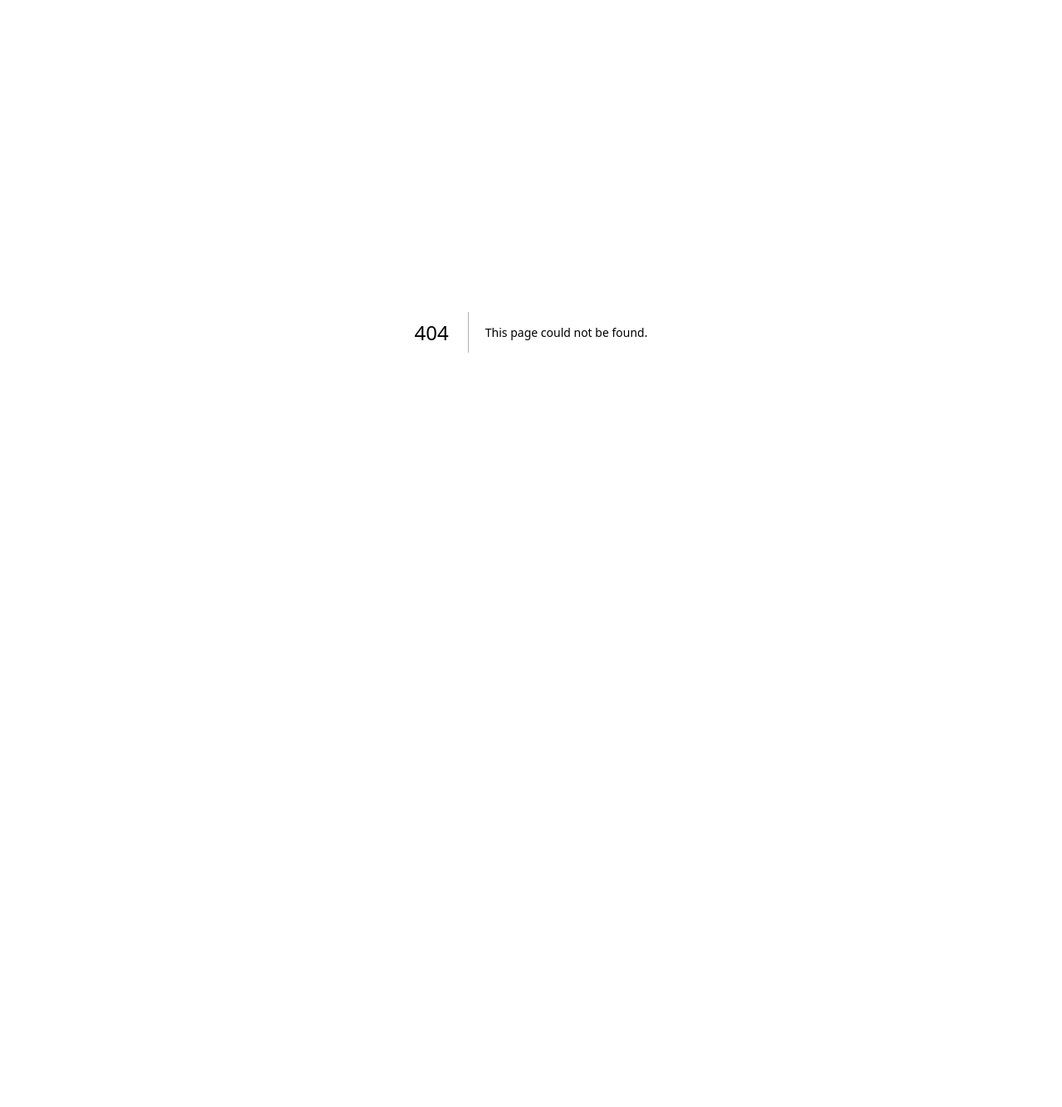
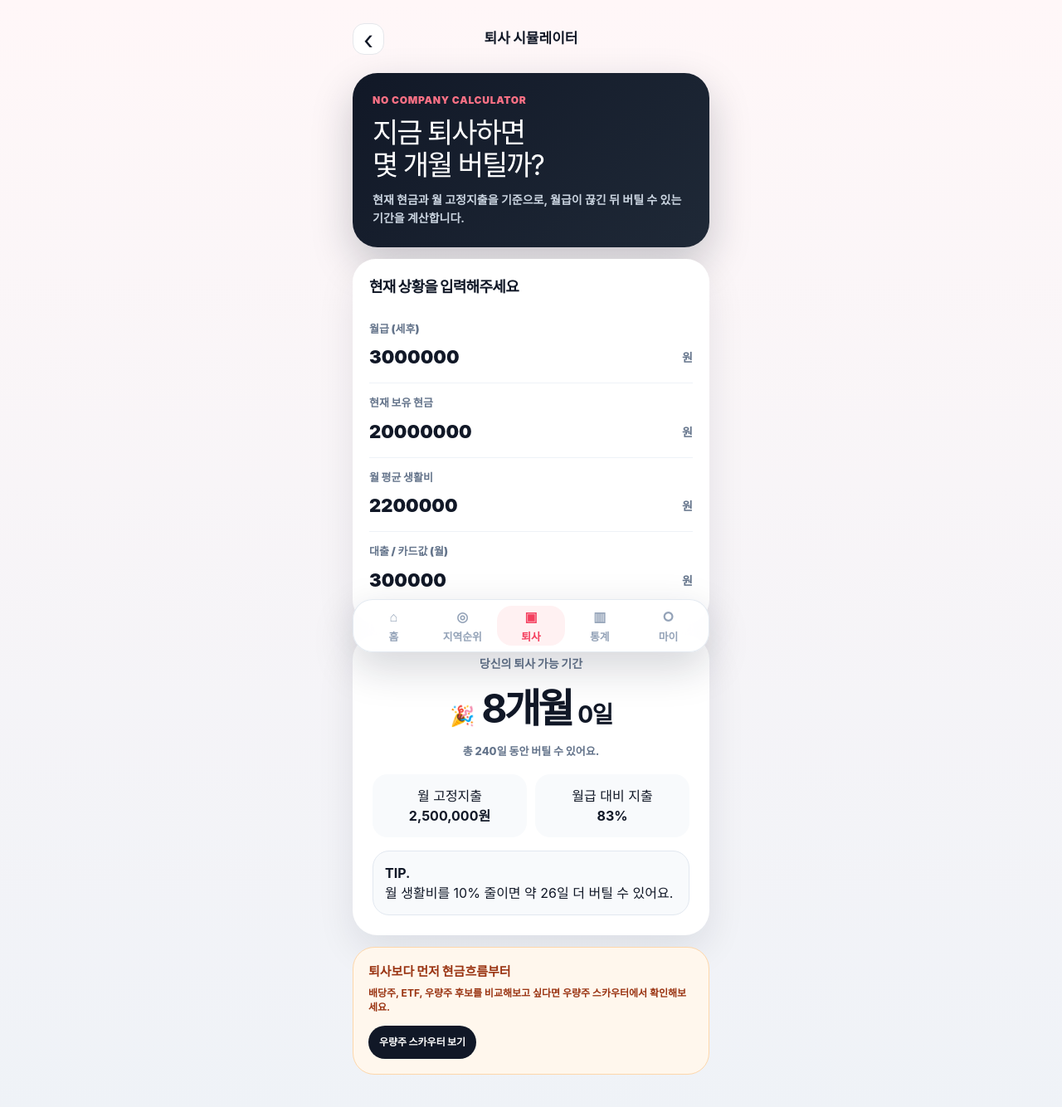
Before and after one commit to DcoyA/nocompany, a Next.js app: page /simulator in a window 1280 px wide. Before the commit this address had no page. Shown: the top 1334 px of the page at 83% size. Before the commit the page ends 800 px from the top, so only its background shows below. Built offline with nearby package versions, Linux system fonts and the light colour scheme.

Commit message:
Create page.js

```diff
--- /dev/null
+++ b/app/simulator/page.js
@@ -0,0 +1,318 @@
+"use client";
+
+import { useMemo, useState } from "react";
+import AppHeader from "../../components/AppHeader";
+import BottomNav from "../../components/BottomNav";
+
+export default function SimulatorPage() {
+  const [salary, setSalary] = useState(3000000);
+  const [cash, setCash] = useState(20000000);
+  const [livingCost, setLivingCost] = useState(2200000);
+  const [debtCost, setDebtCost] = useState(300000);
+
+  const result = useMemo(() => {
+    const monthlyCost = Number(livingCost || 0) + Number(debtCost || 0);
+    const runwayMonths = monthlyCost > 0 ? Number(cash || 0) / monthlyCost : 0;
+    const fullMonths = Math.floor(runwayMonths);
+    const remainDays = Math.floor((runwayMonths - fullMonths) * 30);
+    const totalDays = Math.floor(runwayMonths * 30);
+    const reducedCost = Math.round(monthlyCost * 0.9);
+    const reducedMonths = reducedCost > 0 ? Number(cash || 0) / reducedCost : 0;
+    const extraDays = Math.max(0, Math.floor((reducedMonths - runwayMonths) * 30));
+    const spendingRatio = salary > 0 ? Math.round((monthlyCost / salary) * 100) : 0;
+
+    return {
+      monthlyCost,
+      runwayMonths,
+      fullMonths,
+      remainDays,
+      totalDays,
+      extraDays,
+      spendingRatio,
+    };
+  }, [salary, cash, livingCost, debtCost]);
+
+  const formatWon = (value) => {
+    return Number(value || 0).toLocaleString();
+  };
+
+  const goScout = () => {
+    window.open("https://hellomedia.win", "_blank", "noopener,noreferrer");
+  };
+
+  return (
+    <main style={styles.page}>
+      <div style={styles.phone}>
+        <AppHeader title="퇴사 시뮬레이터" showBack />
+
+        <section style={styles.introCard}>
+          <p style={styles.kicker}>NO COMPANY CALCULATOR</p>
+          <h1 style={styles.title}>
+            지금 퇴사하면
+            <br />
+            몇 개월 버틸까?
+          </h1>
+          <p style={styles.desc}>
+            현재 현금과 월 고정지출을 기준으로, 월급이 끊긴 뒤 버틸 수 있는 기간을 계산합니다.
+          </p>
+        </section>
+
+        <section style={styles.inputCard}>
+          <h2 style={styles.inputTitle}>현재 상황을 입력해주세요</h2>
+
+          <MoneyInput label="월급 (세후)" value={salary} onChange={setSalary} />
+          <MoneyInput label="현재 보유 현금" value={cash} onChange={setCash} />
+          <MoneyInput label="월 평균 생활비" value={livingCost} onChange={setLivingCost} />
+          <MoneyInput label="대출 / 카드값 (월)" value={debtCost} onChange={setDebtCost} />
+        </section>
+
+        <section style={styles.resultPanel}>
+          <p style={styles.resultSmall}>당신의 퇴사 가능 기간</p>
+
+          <div style={styles.runwayResult}>
+            <span style={styles.partyEmoji}>🎉</span>
+            <strong style={styles.runwayMonths}>
+              {result.fullMonths}
+              <span>개월</span>
+            </strong>
+            <strong style={styles.runwayDays}>
+              {result.remainDays}
+              <span>일</span>
+            </strong>
+          </div>
+
+          <p style={styles.totalDaysText}>
+            총 {result.totalDays.toLocaleString()}일 동안 버틸 수 있어요.
+          </p>
+
+          <div style={styles.summaryBox}>
+            <div style={styles.summaryItem}>
+              <p>월 고정지출</p>
+              <strong>{formatWon(result.monthlyCost)}원</strong>
+            </div>
+            <div style={styles.summaryItem}>
+              <p>월급 대비 지출</p>
+              <strong>{result.spendingRatio}%</strong>
+            </div>
+          </div>
+
+          <div style={styles.tipBox}>
+            <strong>TIP.</strong>
+            <p>
+              월 생활비를 10% 줄이면 약 {result.extraDays.toLocaleString()}일 더 버틸 수 있어요.
+            </p>
+          </div>
+        </section>
+
+        <section style={styles.scoutCard}>
+          <p style={styles.scoutTitle}>퇴사보다 먼저 현금흐름부터</p>
+          <p style={styles.scoutText}>
+            배당주, ETF, 우량주 후보를 비교해보고 싶다면 우량주 스카우터에서 확인해보세요.
+          </p>
+          <button type="button" onClick={goScout} style={styles.scoutButton}>
+            우량주 스카우터 보기
+          </button>
+        </section>
+
+        <BottomNav active="simulator" />
+      </div>
+    </main>
+  );
+}
+
+function MoneyInput({ label, value, onChange }) {
+  return (
+    <label style={styles.inputRow}>
+      <span style={styles.inputLabel}>{label}</span>
+      <div style={styles.inputBox}>
+        <input
+          type="number"
+          value={value}
+          onChange={(event) => onChange(Number(event.target.value))}
+          style={styles.input}
+        />
+        <span style={styles.won}>원</span>
+      </div>
+    </label>
+  );
+}
+
+const styles = {
+  page: {
+    minHeight: "100vh",
+    background: "linear-gradient(180deg, #fff7f8 0%, #eef2f7 100%)",
+    display: "flex",
+    justifyContent: "center",
+    padding: "18px",
+    fontFamily: "-apple-system, BlinkMacSystemFont, 'Segoe UI', sans-serif",
+    color: "#111827",
+  },
+  phone: {
+    width: "100%",
+    maxWidth: "430px",
+    minHeight: "100vh",
+    paddingBottom: "86px",
+  },
+  introCard: {
+    background: "linear-gradient(135deg, #111827 0%, #1f2937 100%)",
+    color: "#ffffff",
+    borderRadius: "30px",
+    padding: "24px",
+    marginBottom: "14px",
+    boxShadow: "0 20px 50px rgba(15, 23, 42, 0.22)",
+  },
+  kicker: {
+    margin: 0,
+    color: "#fb7185",
+    fontSize: "12px",
+    fontWeight: 950,
+    letterSpacing: "0.06em",
+  },
+  title: {
+    margin: "10px 0 0",
+    fontSize: "34px",
+    lineHeight: 1.15,
+    letterSpacing: "-0.06em",
+  },
+  desc: {
+    margin: "12px 0 0",
+    color: "#cbd5e1",
+    fontSize: "14px",
+    lineHeight: 1.55,
+    fontWeight: 700,
+  },
+  inputCard: {
+    background: "#ffffff",
+    borderRadius: "28px",
+    padding: "20px",
+    marginBottom: "14px",
+    boxShadow: "0 18px 46px rgba(15, 23, 42, 0.09)",
+  },
+  inputTitle: {
+    margin: "0 0 14px",
+    fontSize: "18px",
+    fontWeight: 950,
+    letterSpacing: "-0.04em",
+  },
+  inputRow: {
+    display: "block",
+    padding: "14px 0",
+    borderBottom: "1px solid #eef2f7",
+  },
+  inputLabel: {
+    display: "block",
+    fontSize: "13px",
+    color: "#64748b",
+    fontWeight: 900,
+    marginBottom: "8px",
+  },
+  inputBox: {
+    display: "flex",
+    alignItems: "center",
+    gap: "8px",
+  },
+  input: {
+    flex: 1,
+    width: "100%",
+    border: "0",
+    outline: "none",
+    fontSize: "22px",
+    fontWeight: 950,
+    color: "#111827",
+    background: "transparent",
+  },
+  won: {
+    fontSize: "14px",
+    color: "#64748b",
+    fontWeight: 900,
+  },
+  resultPanel: {
+    background: "#ffffff",
+    borderRadius: "30px",
+    padding: "24px",
+    marginBottom: "14px",
+    boxShadow: "0 18px 46px rgba(15, 23, 42, 0.09)",
+    textAlign: "center",
+  },
+  resultSmall: {
+    margin: 0,
+    fontSize: "14px",
+    color: "#64748b",
+    fontWeight: 900,
+  },
+  runwayResult: {
+    marginTop: "8px",
+    display: "flex",
+    alignItems: "baseline",
+    justifyContent: "center",
+    gap: "8px",
+  },
+  partyEmoji: {
+    fontSize: "24px",
+  },
+  runwayMonths: {
+    fontSize: "48px",
+    color: "#111827",
+    letterSpacing: "-0.08em",
+  },
+  runwayDays: {
+    fontSize: "28px",
+    color: "#111827",
+    letterSpacing: "-0.06em",
+  },
+  totalDaysText: {
+    margin: "6px 0 0",
+    color: "#64748b",
+    fontSize: "13px",
+    fontWeight: 800,
+  },
+  summaryBox: {
+    display: "grid",
+    gridTemplateColumns: "1fr 1fr",
+    gap: "10px",
+    marginTop: "18px",
+  },
+  summaryItem: {
+    background: "#f8fafc",
+    borderRadius: "18px",
+    padding: "14px",
+  },
+  tipBox: {
+    marginTop: "16px",
+    padding: "14px",
+    borderRadius: "20px",
+    background: "#f8fafc",
+    border: "1px solid #e2e8f0",
+    textAlign: "left",
+  },
+  scoutCard: {
+    background: "#fff7ed",
+    border: "1px solid #fed7aa",
+    borderRadius: "26px",
+    padding: "18px",
+    marginBottom: "18px",
+  },
+  scoutTitle: {
+    margin: 0,
+    fontSize: "15px",
+    fontWeight: 950,
+    color: "#9a3412",
+  },
+  scoutText: {
+    margin: "5px 0 14px",
+    fontSize: "12px",
+    color: "#9a3412",
+    lineHeight: 1.45,
+    fontWeight: 700,
+  },
+  scoutButton: {
+    border: "0",
+    borderRadius: "999px",
+    padding: "11px 13px",
+    background: "#111827",
+    color: "#ffffff",
+    fontSize: "12px",
+    fontWeight: 900,
+    cursor: "pointer",
+  },
+};
```
